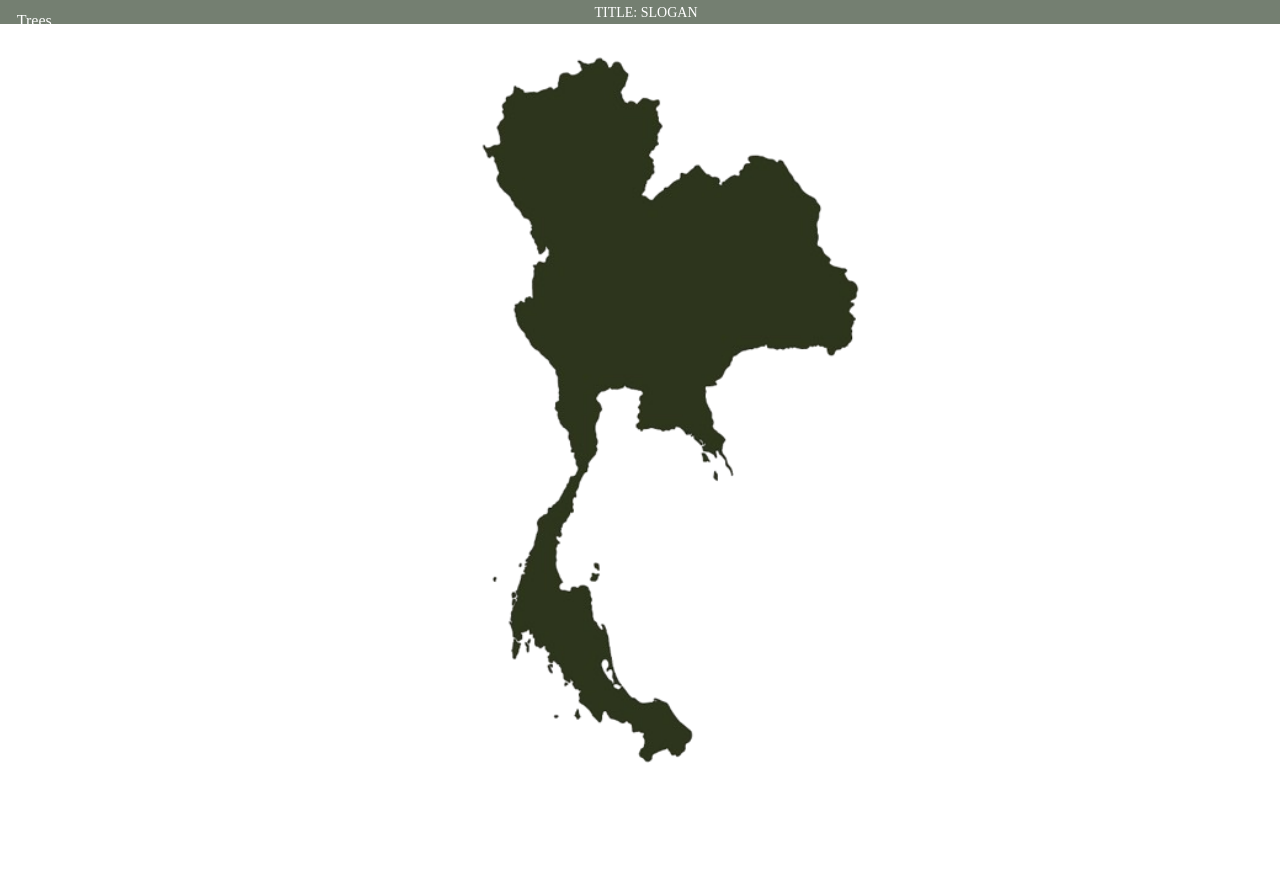
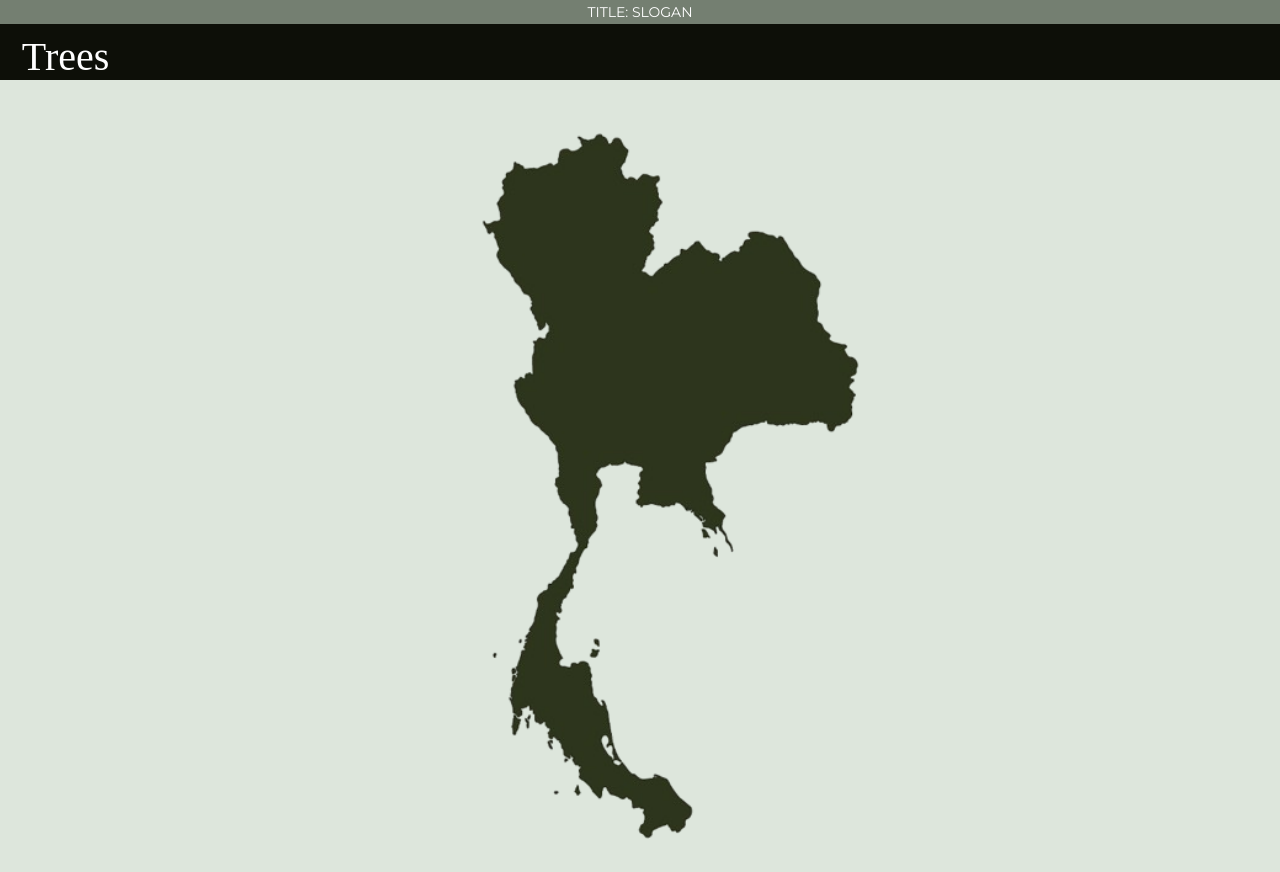
Before and after one commit to BipasaPradhan/icgs.github.io, a plain HTML site: page treeshome.html in a window 1280 px wide. Before the commit the page ends 800 px from the top, so only its background shows below. Drawn offline with Linux system fonts and the light colour scheme; a web font is replaced by a local one.

Commit message:
Update style.css

```diff
--- a/style.css
+++ b/style.css
@@ -1,15 +1,42 @@
 .titleBox {
-    background-color:  #747F71;
+    background-color: #747F71;
     padding: 6px;
     margin: 0;
     position: absolute;
-    width: 100%;
+    top: 0;
     bottom: 97%;
-    top: 0;
     left: 0;
-    right: 0;
+    right: 0%;
+    font-family: "Montserrat";
     font-style: normal;
     font-weight: 400;
     font-size: 14px;
     text-align: center;
-    }
+}
+
+
+.pageBox {
+    background-color: #0D0F08;
+    margin: 0px;
+    position: absolute;
+    top: 3%;
+    bottom: 90%;
+    width: 100%;
+    font-family: "Purple Purse";
+    font-style: normal;
+    font-weight: 50;
+    font-size: 40px;
+    text-align: center;
+}
+
+.mainBox {
+    position: absolute;
+    top: 10%;
+    bottom: 0%;
+    width: 100%;
+}
+
+body {
+    background-color: #DDE6DC;
+    margin:0px;
+}
```
